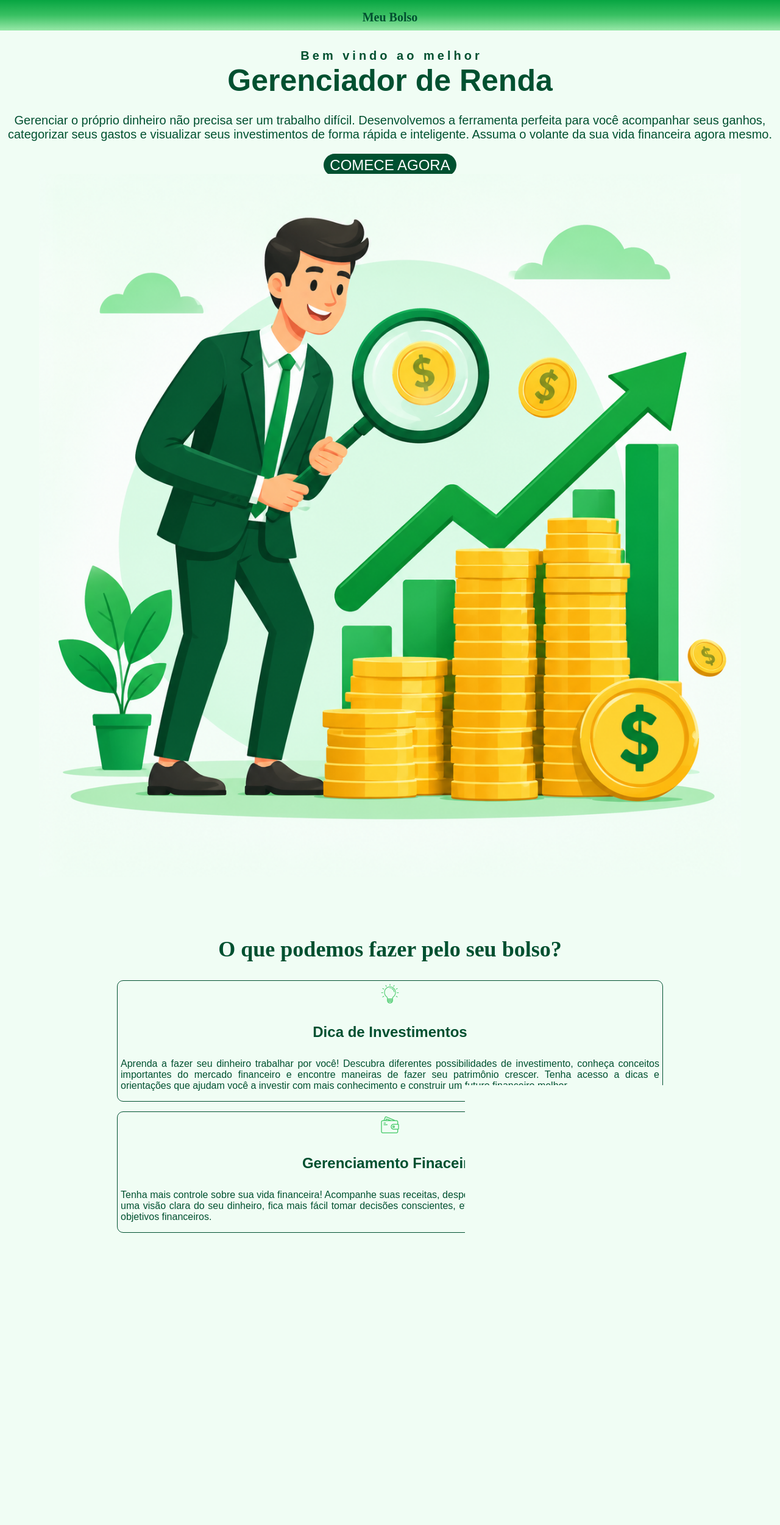
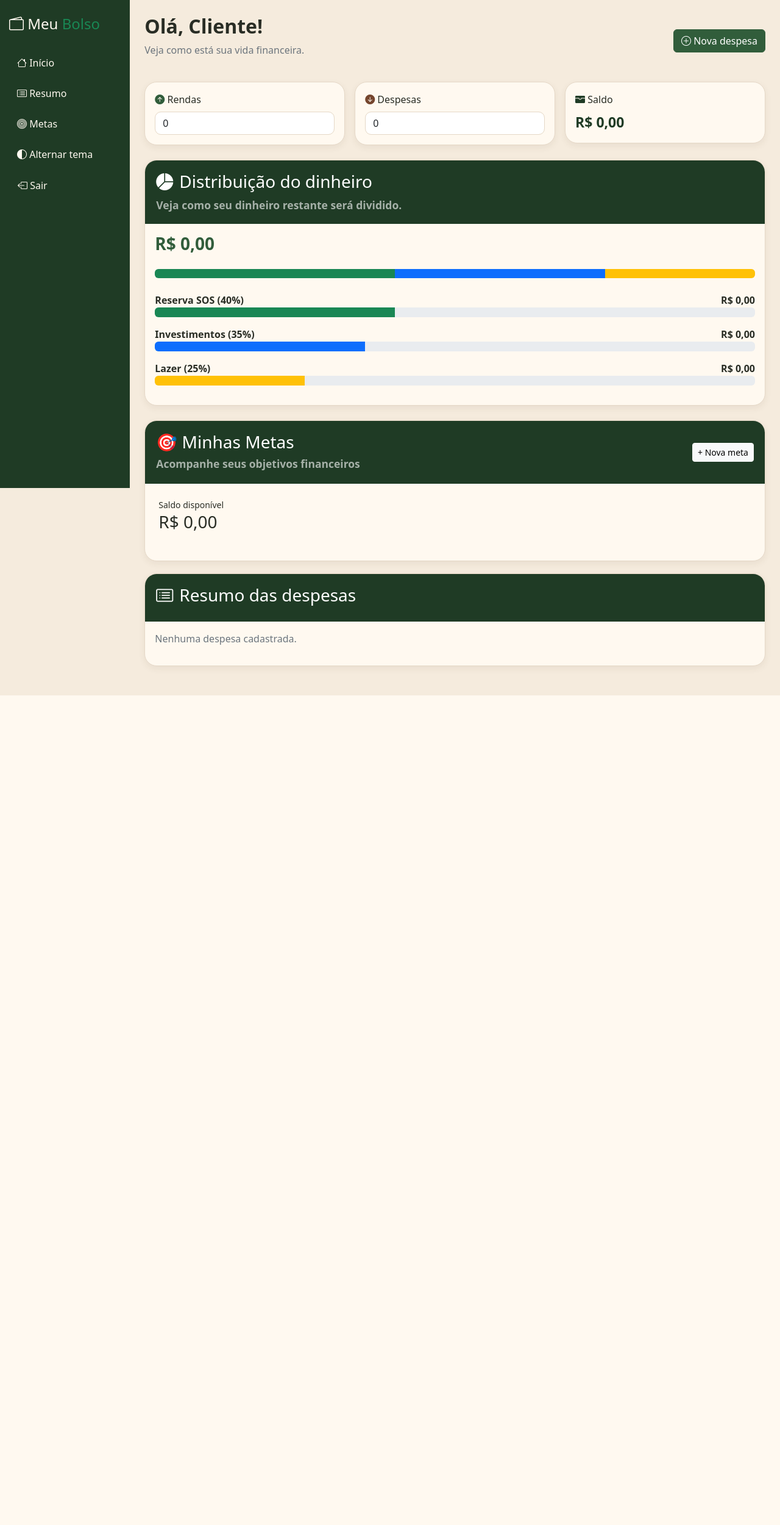
Before and after one commit to Arthurprd-max/PI, a Laravel app: page / in a window 1280 px wide. Shown: the whole page at 61% size. After the commit the page ends 1140 px from the top, so only its background shows below. Run offline with Laravel 12, Linux system fonts and the light colour scheme; style sheets or scripts are compiled from the project's sources; some web fonts are replaced.

Commit message:
ajustes e metas

```diff
--- a/resources/css/app.css
+++ b/resources/css/app.css
@@ -116,9 +116,24 @@ body {
     padding: 16px;
     border-radius: 20px;
     border: 1px solid var(--cor-borda);
-    height: 100%;
+    height: auto;
     box-shadow: 0 4px 12px var(--cor-sombra);
     transition: background 0.3s ease, box-shadow 0.3s ease;
+}
+
+.cartao-cabecalho {
+    background: var(--cor-menu);
+    color: white;
+    padding: 18px;
+    margin: -16px -16px 16px;
+    border-radius: 19px 19px 0 0;
+    font-size: 20px;
+    font-weight: 600;
+}
+
+.cartao-cabecalho small {
+    display: block;
+    opacity: 60%;
 }
 
 .cartao:hover {
@@ -193,8 +208,9 @@ body {
     border: 1px solid var(--cor-borda);
     border-radius: 20px;
     overflow: hidden;
-    height: 100%;
+    height: auto;
     box-shadow: 0 4px 12px var(--cor-sombra);
+    margin-bottom: 20px;
 }
 
 /* CABEÇALHO DA META */
@@ -205,6 +221,10 @@ body {
     padding: 18px;
     font-size: 20px;
     font-weight: 600;
+}
+
+.meta-cabecalho small {
+    opacity: 60%;
 }
 
 /* CONTEÚDO */
@@ -235,7 +255,9 @@ body {
     overflow: hidden;
 }
 
-.meta-progresso .progress-bar {
+.meta-progresso-preenchimento {
+    display: block;
+    height: 100%;
     background: var(--cor-verde);
     border-radius: 20px;
     transition: width 0.5s ease;
@@ -366,6 +388,15 @@ html[data-bs-theme='dark'] .azul {
     color: #A8C7A5;
 }
 
+html[data-bs-theme='dark'] .menu h4 .bi-wallet2,
+html[data-bs-theme='dark'] .cartao .bi-wallet-fill {
+    color: #F5EBDD;
+}
+
+html[data-bs-theme='dark'] .menu h4 .marca-meu {
+    color: #F5EBDD;
+}
+
 /* METAS ESCURAS */
 
 html[data-bs-theme='dark'] .meta-cabecalho {
@@ -390,7 +421,7 @@ html[data-bs-theme='dark'] .meta-progresso {
     background: #405344;
 }
 
-html[data-bs-theme='dark'] .meta-progresso .progress-bar {
+html[data-bs-theme='dark'] .meta-progresso-preenchimento {
     background: #78A77B;
 }
 
--- a/resources/js/app.js
+++ b/resources/js/app.js
@@ -49,6 +49,9 @@ function calcularSaldo() {
     let restante = Math.max(saldo, 0);
 
     document.getElementById('saldo').innerHTML = moeda(saldo);
+    document.dispatchEvent(new CustomEvent('saldo-financeiro-atualizado', {
+        detail: { saldo }
+    }));
 
     document.getElementById('dinheiroRestante').innerHTML = moeda(restante);
 
--- a/resources/views/tela-primaria.blade.php
+++ b/resources/views/tela-primaria.blade.php
@@ -26,7 +26,7 @@
             <div class="col-md-2 menu">
 
                 <h4 class="mb-4 text-#172554">
-                    <i class="bi bi-wallet2"></i> Meu <span class="text-success">Bolso</span>
+                    <i class="bi bi-wallet2"></i> <span class="marca-meu">Meu</span> <span class="text-success">Bolso</span>
                 </h4>
 
                 <a href="#inicio-pagina">
@@ -35,6 +35,10 @@
 
                 <a href="#resumo-despesas">
                     <i class="bi bi-card-list"></i> Resumo
+                </a>
+
+                <a href="#metas">
+                    <i class="bi bi-bullseye"></i> Metas
                 </a>
 
                 <a href="{{ route('tema') }}">
@@ -235,16 +239,16 @@
                 <!-- DISTRIBUIÇÃO DO DINHEIRO -->
                 <div class="cartao mb-4">
 
-                    <h5 class="fw-bold mb-2">
+                    <div class="cartao-cabecalho">
 
-                        <i class="bi bi-pie-chart-fill verde"></i>
-                        Distribuição do dinheiro
+                        <h3><i class="bi bi-pie-chart-fill" style="padding-right:10px;"></i>Distribuição do dinheiro
+                        </h3>
+                        <small>
+                            Veja como seu dinheiro restante será dividido.
+                        </small>
+                    </div>
 
-                    </h5>
 
-                    <p class="text-secondary">
-                        Veja como seu dinheiro restante será dividido.
-                    </p>
 
                     <h3 class="fw-bold verde mb-4" id="dinheiroRestante">
                         R$ 0,00
@@ -327,11 +331,11 @@
                 </div>
 
 
-                <div class="cartao-meta">
+                <div class="cartao-meta" id="metas">
 
                     <div class="meta-cabecalho d-flex justify-content-between align-items-center">
                         <div>
-                            <h5 class="mb-1">🎯 Minhas Metas</h5>
+                            <h3 class="mb-1">🎯 Minhas Metas</h3>
                             <small>Acompanhe seus objetivos financeiros</small>
                         </div>
 
@@ -348,41 +352,7 @@
                             <h3 id="saldoDisponivel">R$ 0,00</h3>
                         </div>
 
-                        <!-- META -->
-                        <div id="listaMetas">
-
-                            <div class="meta-item">
-
-                                <div class="d-flex justify-content-between align-items-center">
-                                    <h5 class="meta-titulo mb-1">
-                                        Minha primeira meta
-                                    </h5>
-
-                                    <span class="meta-percentual">0%</span>
-                                </div>
-
-                                <p class="meta-valor">
-                                    <span class="valorGuardado">R$ 0,00</span>
-                                    /
-                                    <span class="valorObjetivo">R$ 0,00</span>
-                                </p>
-
-                                <div class="meta-progresso">
-                                    <div class="progress-bar" style="width: 0%"></div>
-                                </div>
-
-                                <div class="d-flex justify-content-between mt-3">
-                                    <small>Valor guardado</small>
-                                    <strong class="valorGuardado">R$ 0,00</strong>
-                                </div>
-
-                                <button class="btn btn-success w-100 mt-3" onclick="abrirTransferencia(0)">
-                                    Guardar dinheiro
-                                </button>
-
-                            </div>
-
-                        </div>
+                        <div id="listaMetas"></div>
 
                     </div>
                 </div>
@@ -466,15 +436,12 @@
 
 
                 <script>
-                let saldo = 0;
+                let saldoBase = 0;
 
-                let metas = [{
-                    nome: 'Minha primeira meta',
-                    objetivo: 0,
-                    guardado: 0
-                }];
+                let metas = [];
 
                 let metaSelecionada = 0;
+                let saldo = 0;
 
                 function dinheiro(valor) {
                     return Number(valor).toLocaleString('pt-BR', {
@@ -484,9 +451,20 @@
                 }
 
                 function atualizarSaldo() {
+                    const totalGuardado = metas.reduce(
+                        (total, meta) => total + Number(meta.guardado || 0),
+                        0
+                    );
+
+                    saldo = Math.max(saldoBase - totalGuardado, 0);
                     document.getElementById('saldoDisponivel').textContent =
                         dinheiro(saldo);
                 }
+
+                document.addEventListener('saldo-financeiro-atualizado', (event) => {
+                    saldoBase = Math.max(Number(event.detail.saldo) || 0, 0);
+                    atualizarSaldo();
+                });
 
                 function renderizarMetas() {
 
@@ -518,7 +496,7 @@
                 </p>
 
                 <div class="meta-progresso">
-                    <div class="progress-bar"
+                    <div class="meta-progresso-preenchimento"
                          style="width: ${porcentagem}%">
                     </div>
                 </div>
@@ -626,9 +604,10 @@
                 <!-- RESUMO DAS DESPESAS -->
                 <div class="cartao mb-4" id="resumo-despesas">
 
-                    <h5 class="fw-bold mb-3">
-                        Resumo das despesas
-                    </h5>
+                    <div class="cartao-cabecalho">
+
+                        <h3><i class="bi bi-card-list" style="padding-right:10px;"></i>Resumo das despesas</h3>
+                    </div>
 
                     <div id="listaDespesas">
 
--- a/routes/web.php
+++ b/routes/web.php
@@ -6,7 +6,7 @@ use Illuminate\Http\Request;
 use Illuminate\Support\Facades\Auth;
 
 Route::get('/', function () {
-    return view('tela-inicial');
+    return view('tela-primaria');
 })->name('tela-inicial');
 
 Route::get('/login', function () {
```
